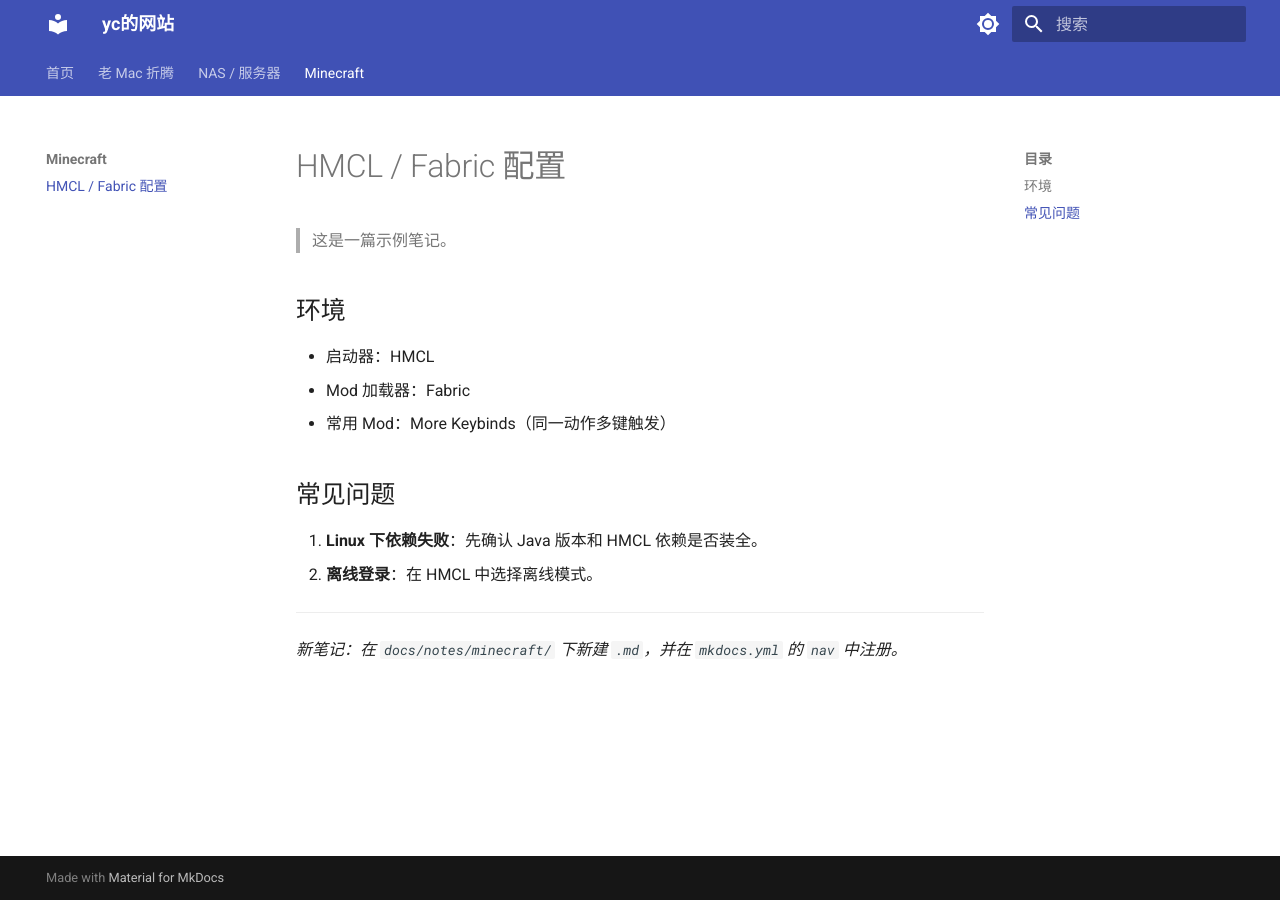
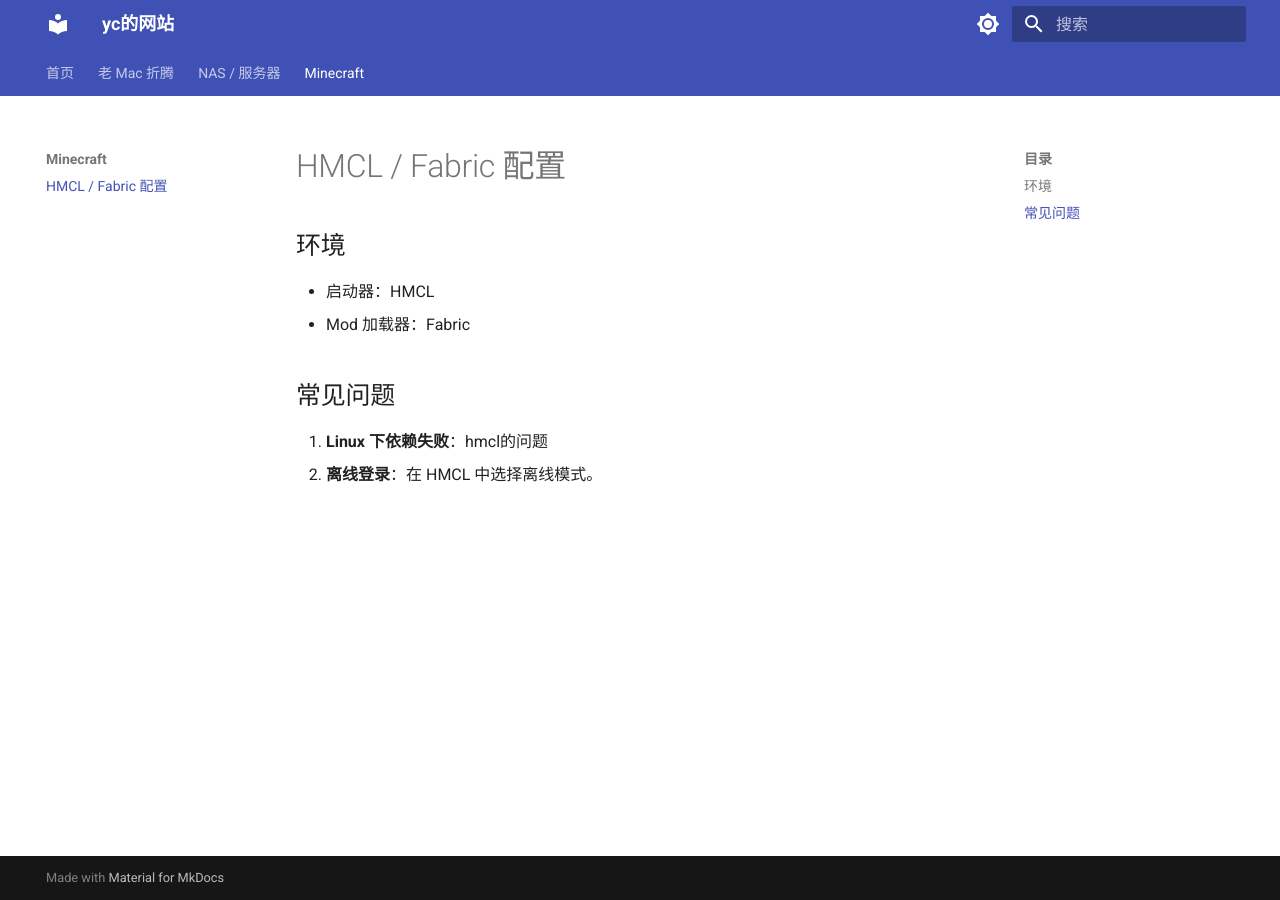
Before and after one commit to yc0qerqu/mkdocs-notes, an MkDocs documentation site: the page built from docs/notes/minecraft/index.md, in a window 1280 px wide. Built offline with MkDocs 1.6.1 and Material for MkDocs 9.7.7, drawn with Linux system fonts in a browser that asks for light colours.

Commit message:
Update index.md

```diff
--- a/docs/notes/minecraft/index.md
+++ b/docs/notes/minecraft/index.md
@@ -1,17 +1,11 @@
 # HMCL / Fabric 配置
-
-> 这是一篇示例笔记。
 
 ## 环境
 
 - 启动器：HMCL
 - Mod 加载器：Fabric
-- 常用 Mod：More Keybinds（同一动作多键触发）
 
 ## 常见问题
 
-1. **Linux 下依赖失败**：先确认 Java 版本和 HMCL 依赖是否装全。
+1. **Linux 下依赖失败**：hmcl的问题
 2. **离线登录**：在 HMCL 中选择离线模式。
-
----
-*新笔记：在 `docs/notes/minecraft/` 下新建 `.md`，并在 `mkdocs.yml` 的 `nav` 中注册。*
```
